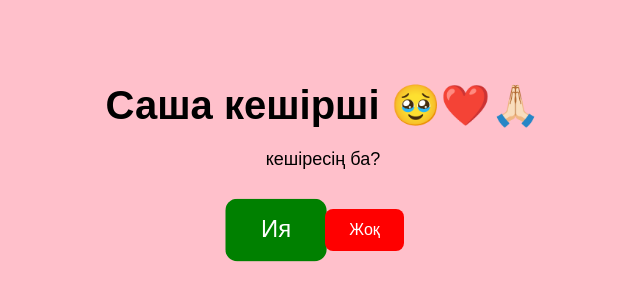
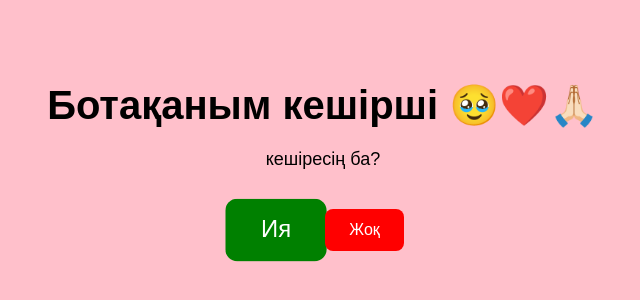
Before and after one commit to dinka-d5/sorry-, a plain HTML site: page index.html in a window 1280 px wide. Shown: the part 224-524 px from the top of the page, without its empty margins (317-957 px from the left). Drawn offline with Linux system fonts and the light colour scheme.

Commit message:
Change heading text in index.html

```diff
--- a/index.html
+++ b/index.html
@@ -74,7 +74,7 @@
 <body>
 
 <div id="container">
-  <h1>Саша кешірші 🥹❤️🙏🏻</h1>
+  <h1>Ботақаным кешірші 🥹❤️🙏🏻</h1>
   <p id="question">кешіресің ба?</p>
 
   <div id="buttons">
```
